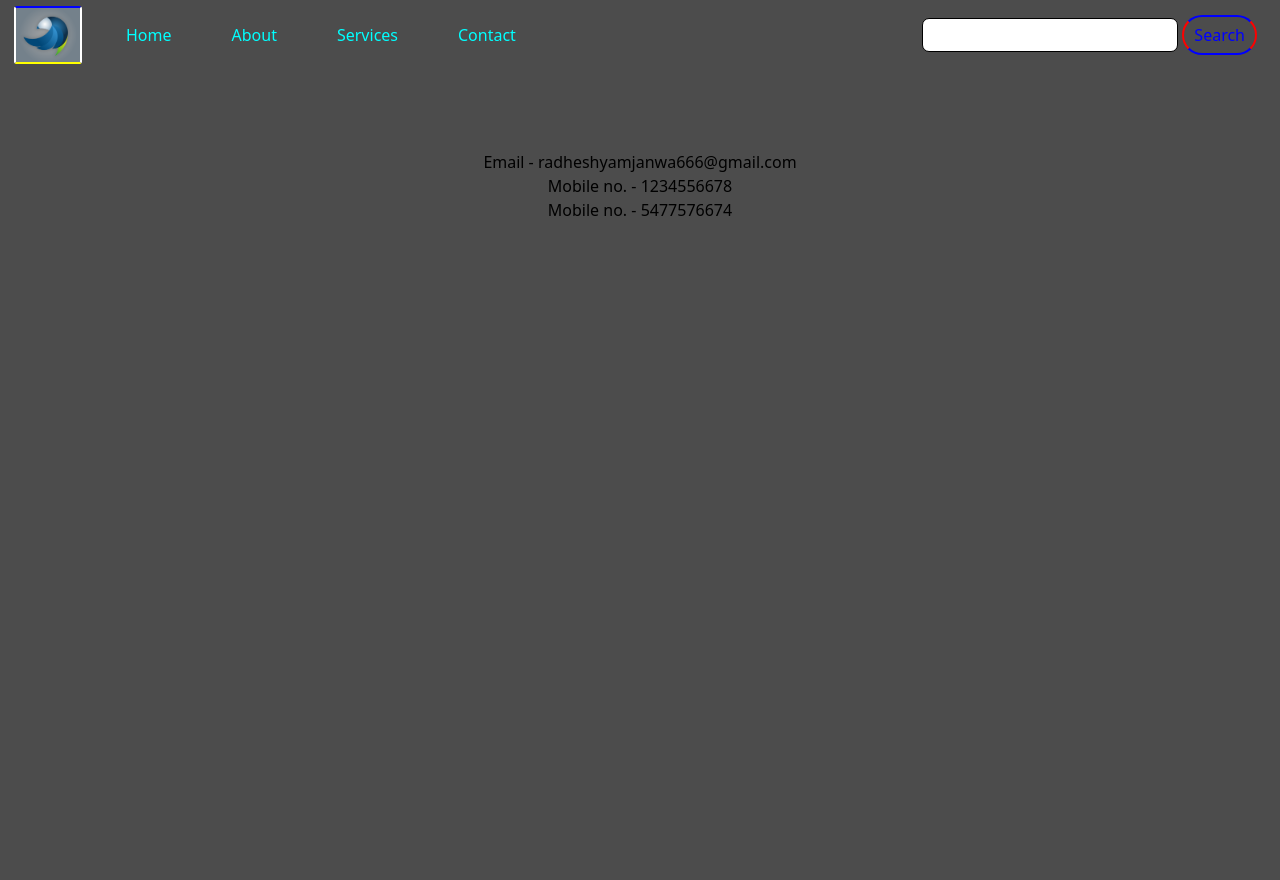
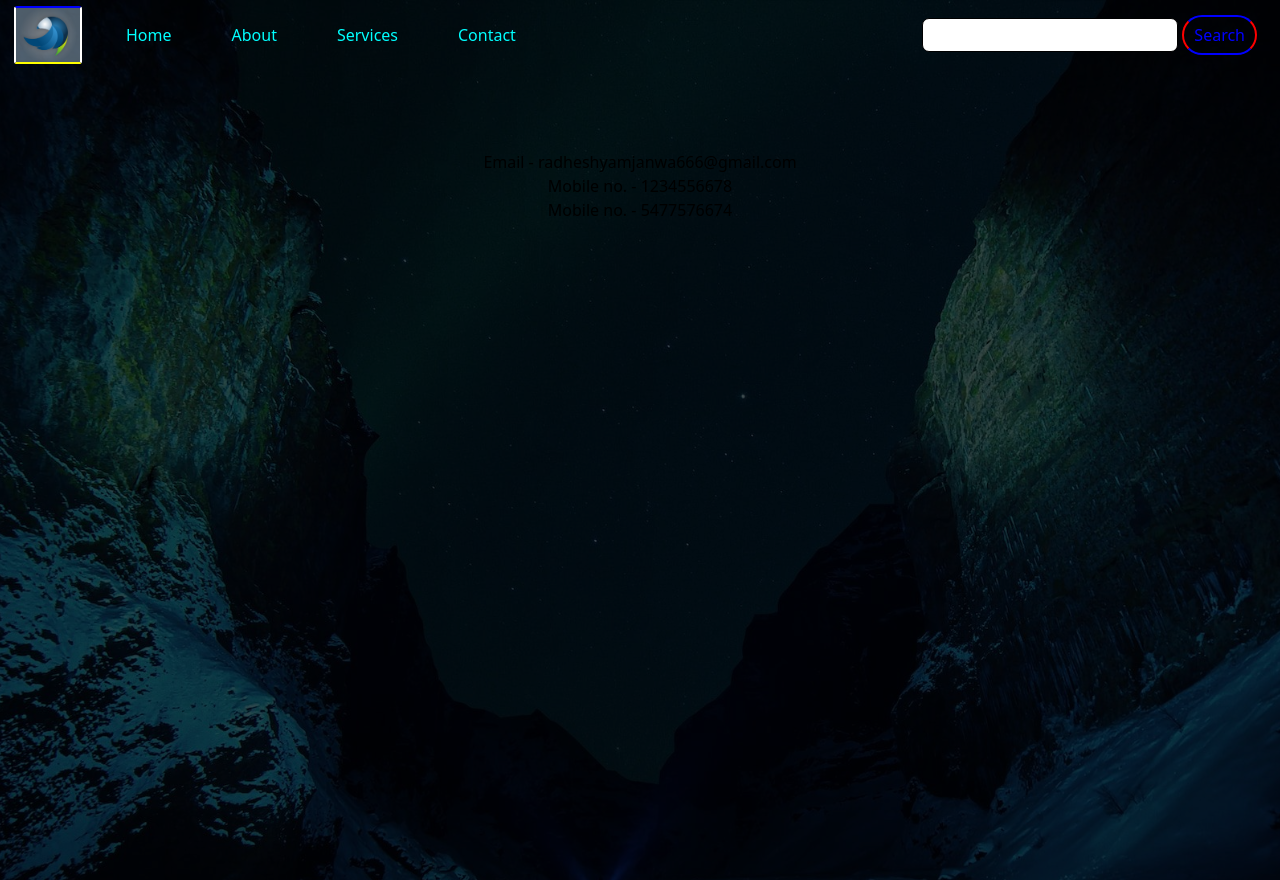
Before and after one commit to pagalboy00/landing-page00-, a plain HTML site: page index.html in a window 1280 px wide. Shown: the top 880 px of the page. Drawn offline with nearby package versions, Linux system fonts and the light colour scheme.

Commit message:
Update new.css

```diff
--- a/new.css
+++ b/new.css
@@ -4,7 +4,7 @@
 }
 body{
     background: rgba(0,0,0,0.7);
-    background-image: url('/img/background.jpg');
+    background-image: url('r2.jpg');
     background-repeat: no-repeat;
     background-position: center;
     background-size: cover;
```
